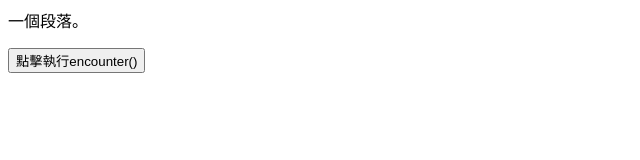
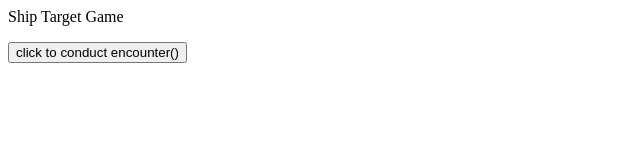
Before and after one commit to stdog210420/cse121b, a plain HTML site: page w03-task/w03-Operator.html in a window 1280 px wide. Shown: the whole page, without its empty margins (0-640 px from the left). Drawn offline with Linux system fonts and the light colour scheme.

Commit message:
added to my homework

```diff
--- a/w03-task/w03-Operator.html
+++ b/w03-task/w03-Operator.html
@@ -5,10 +5,8 @@
     <script src="w03-operators.js"></script>
   </head>
   <body>
-    <p id="demo">一個段落。</p>
-    <button type="button" onclick="encounter()">點擊執行encounter()</button>
-    <!-- <script>
-      encounter();
-    </script> -->
+    <p id="demo">Ship Target Game</p>
+    <button type="button" onclick="encounter()">click to conduct encounter()</button>
+
   </body>
 </html>
```
